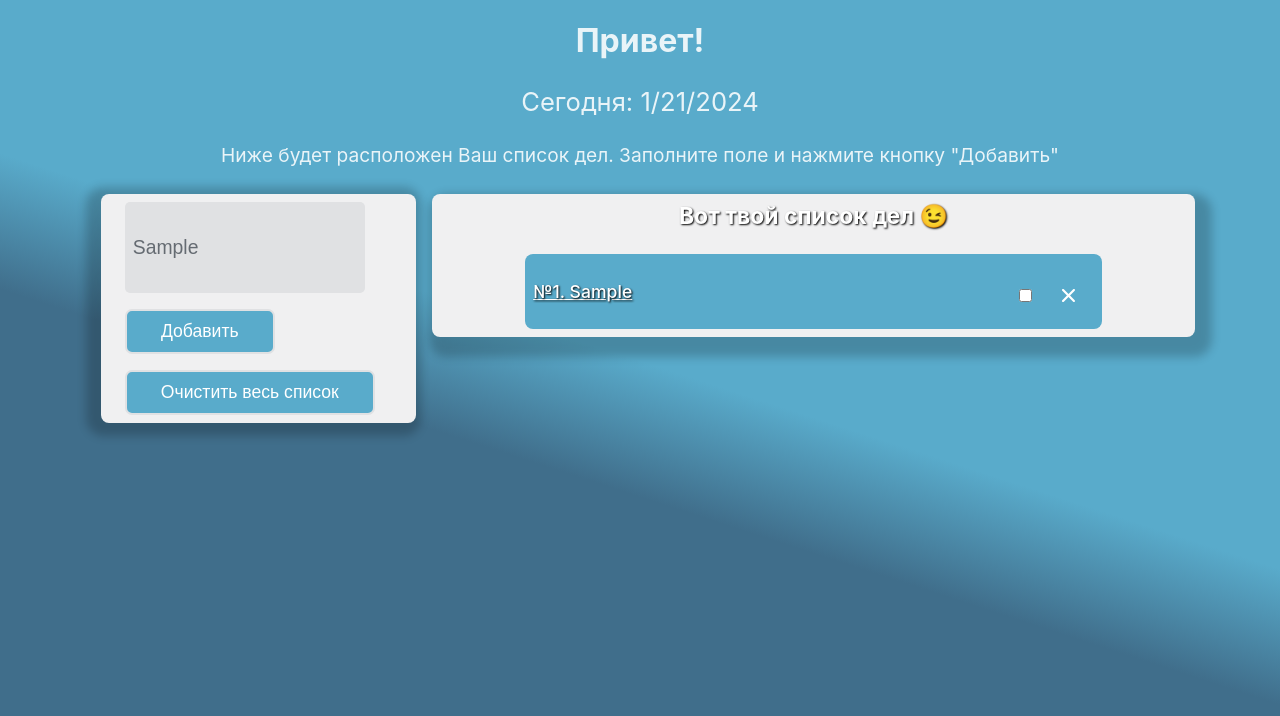
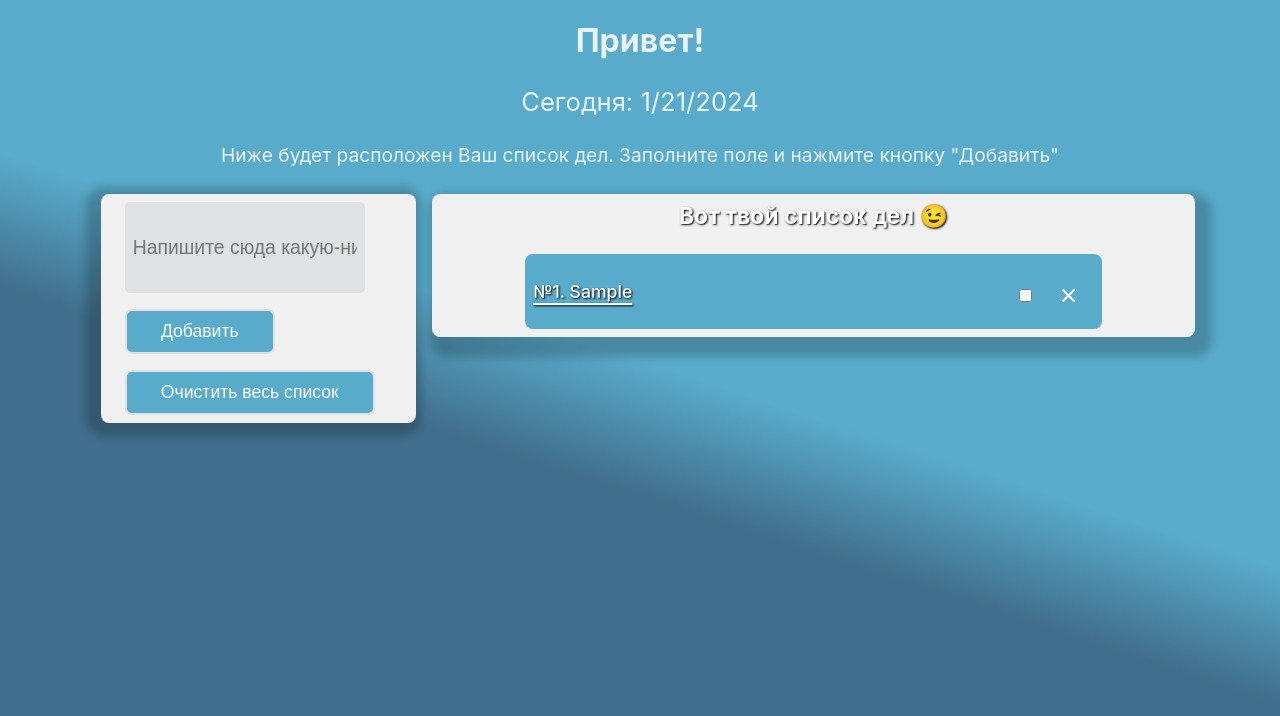
Before and after one commit to litvnvdev/todo-app_TS, a React (Vite) app: page / in a window 1280 px wide. Both pictures are taken after typing "Sample" into the empty fields and a click on the button "Добавить". Shown: the top 716 px of the page. Built offline with nearby package versions, Linux system fonts and the light colour scheme.

Commit message:
feat/checkbox select

```diff
--- a/src/App.tsx
+++ b/src/App.tsx
@@ -40,6 +40,7 @@ function App() {
 
   const handleButton = () => {
     setArrTask((arr: string[]) => [...arr, inputTask]);
+    setInputTask('')
   };
 
   const handleClearTaskList = () => {
--- a/src/components/UserInput.tsx
+++ b/src/components/UserInput.tsx
@@ -1,5 +1,6 @@
 import styled from "styled-components";
 import { IoIosClose } from "react-icons/io";
+import { useState } from "react";
 
 type Props = {
   text: string;
@@ -18,8 +19,9 @@ interface ContainerProps {
   margin?: string;
   shadow?: string;
   md_width?: string;
-  md_justify?:string;
-  sm_width?:string;
+  md_justify?: string;
+  sm_width?: string;
+  text_line?: string;
 }
 interface ButtonProps {
   width?: string;
@@ -35,14 +37,14 @@ const Wrapper = styled.div`
   gap: 1rem;
   color: #000;
 
-  @media (min-width:480px) and (max-width:992px) {
+  @media (min-width: 480px) and (max-width: 992px) {
     font-size: 0.8em;
     justify-content: center;
     align-items: center;
     flex-direction: column;
     width: 80%;
   }
-  @media (min-width:320px) and (max-width:480px) {
+  @media (min-width: 320px) and (max-width: 480px) {
     font-size: 0.8em;
     justify-content: center;
     align-items: center;
@@ -56,6 +58,9 @@ const SubTitle = styled.h3`
 `;
 const Container = styled.div<ContainerProps>`
   margin: ${(props) => props.margin};
+  text-decoration: ${(props) => props.text_line};
+  text-decoration-thickness: 2px;
+  text-underline-offset: 5px;
   color: #fff;
   font-weight: 500;
   text-shadow: 1px 1px 2px #000;
@@ -72,14 +77,14 @@ const Container = styled.div<ContainerProps>`
   background: ${(props) => props.background};
   box-shadow: ${(props) => props.shadow};
 
-  @media (min-width:480px) and (max-width:992px) {
-      font-size: 1em;
-      width: ${(props)=>props.md_width};
-      justify-content: ${(props)=>props.md_justify};
+  @media (min-width: 480px) and (max-width: 992px) {
+    font-size: 1em;
+    width: ${(props) => props.md_width};
+    justify-content: ${(props) => props.md_justify};
   }
-  @media (min-width: 320px) and (max-width:480px){
+  @media (min-width: 320px) and (max-width: 480px) {
     font-size: 0.9em;
-    width:${(props)=>props.sm_width};
+    width: ${(props) => props.sm_width};
   }
 `;
 const Input = styled.input`
@@ -97,8 +102,8 @@ const Input = styled.input`
     outline: none;
     border: 2px solid #59abcb;
   }
-  @media (min-width:480px) and (max-width:992px) {
-    width:80%;
+  @media (min-width: 480px) and (max-width: 992px) {
+    width: 80%;
   }
 `;
 
@@ -122,9 +127,8 @@ const Button = styled.button<ButtonProps>`
 
 const TaskText = styled.p`
   line-height: 1;
-  text-decoration: underline;
 
-  @media (min-width: 320px) and (max-width:480px){
+  @media (min-width: 320px) and (max-width: 480px) {
     font-size: 1.2em;
   }
 `;
@@ -139,6 +143,12 @@ const UserInput = ({
   handleButton,
   handleClearTaskList,
 }: Props) => {
+  const [checked, setChecked] = useState(false);
+
+  const handleCheckBox = () => {
+    setChecked((prev) => !prev);
+    console.log(checked);
+  };
   return (
     <Wrapper>
       <Container
@@ -173,19 +183,20 @@ const UserInput = ({
         {tasks?.length > 0 && <SubTitle>Вот твой список дел 😉</SubTitle>}
         {tasks?.length <= 0 && <SubTitle>Пока список дел пуст 🙁</SubTitle>}
 
-        {tasks?.map((el, i) => (
+        {tasks?.map((el, id) => (
           <Container
-            key={el + i}
+            key={el + id}
             flex="row"
-            background="#59abcb"
+            background={checked ? "#9c9c9c" : "#59abcb"}
             width="75%"
             md_width="90%"
             sm_width="80%"
             align="center"
             justify="space-between"
             margin="0 auto"
+            text_line={checked ? "line-through" : "underline"}
           >
-            <TaskText key={el + i}>{`№${i + 1}. ${el}`}</TaskText>
+            <TaskText key={el + id}>{`№${id + 1}. ${el}`}</TaskText>
             <Container
               flex="row"
               width="15%"
@@ -194,7 +205,7 @@ const UserInput = ({
               md_justify="flex-end"
               justify="flex-end"
             >
-              <CheckBox />
+              <CheckBox onClick={handleCheckBox} />
               <IoIosClose className="close-item" size={35} />
             </Container>
           </Container>
--- a/src/index.css
+++ b/src/index.css
@@ -28,3 +28,7 @@ body {
 .close-item{
   cursor: pointer;
 }
+.checked{
+  background: #9e9e9e;
+  text-decoration: line-through;
+}
```
